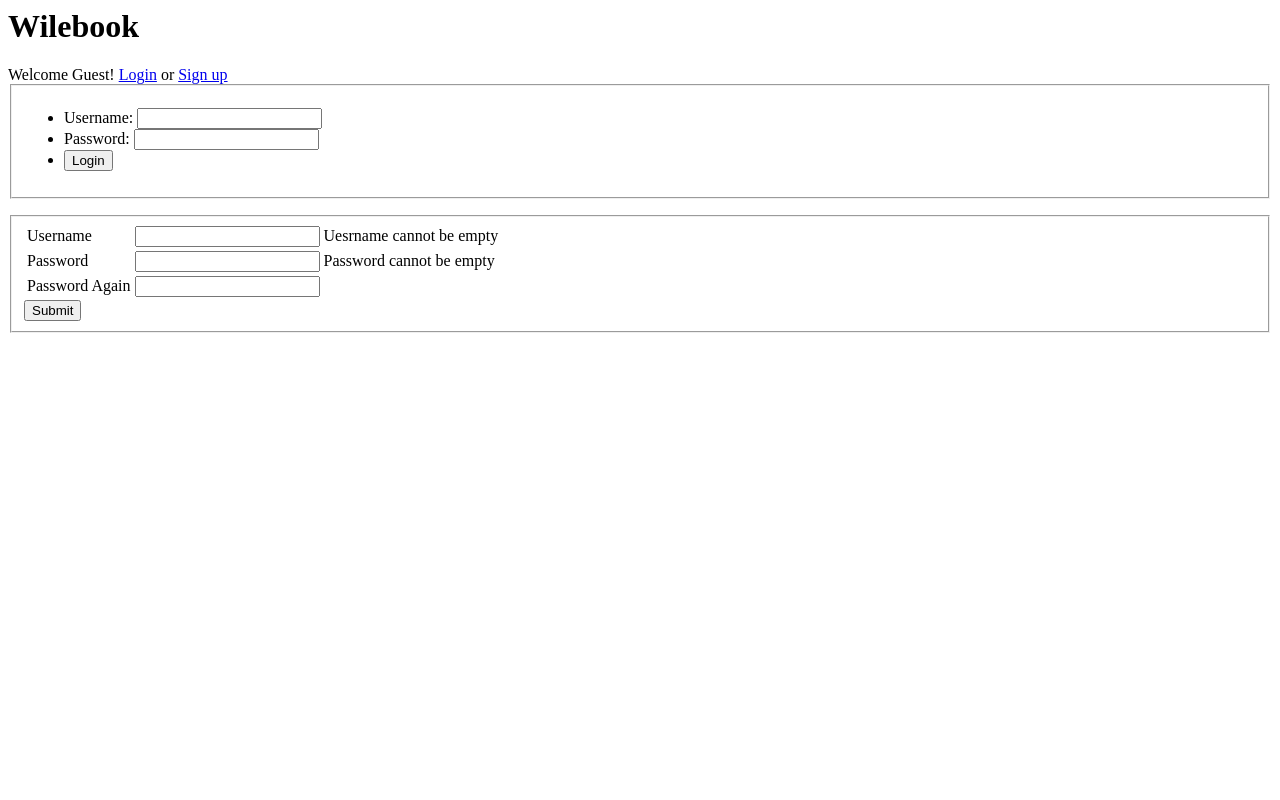
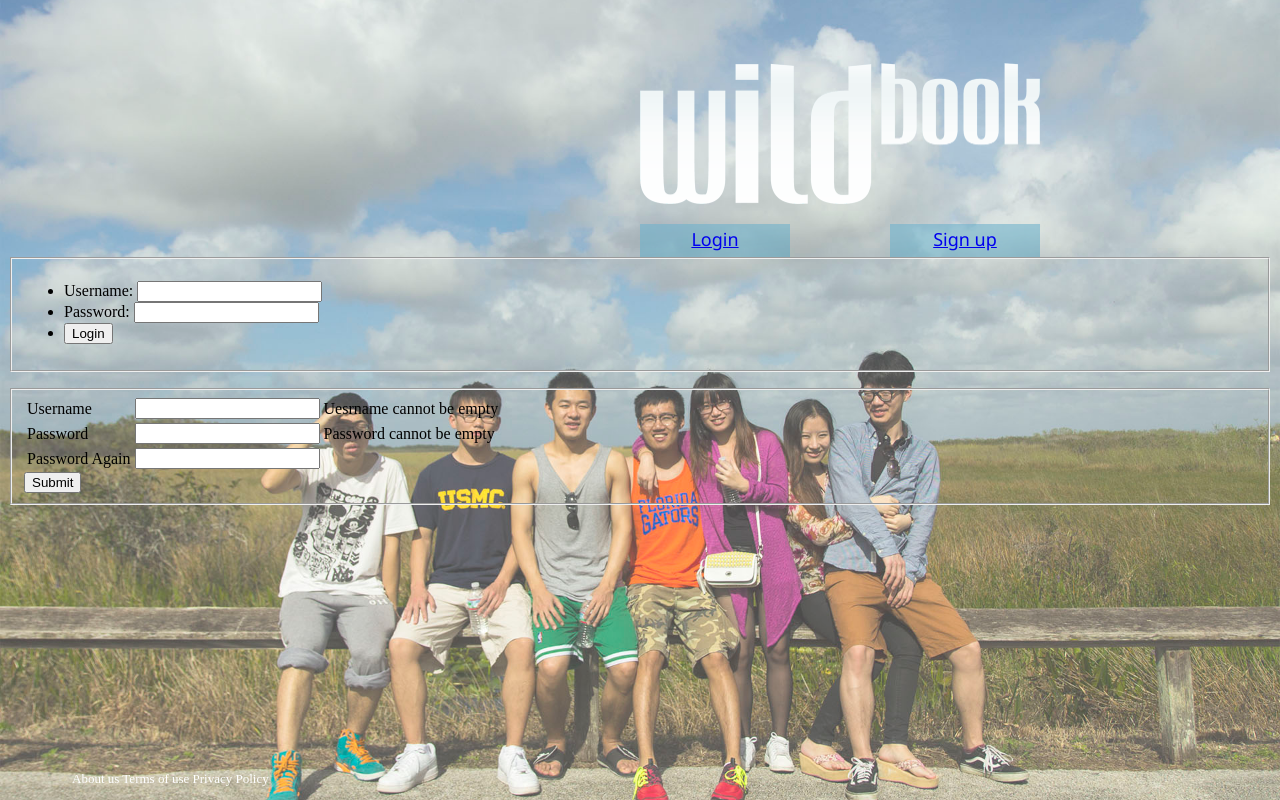
Before and after one commit to Lingcod/dbproject, a PHP site: page / in a window 1280 px wide. Run offline with PHP 8.4, Linux system fonts and the light colour scheme; data that the repository does not hold is empty.

Commit message:
index page

```diff
--- /dev/null
+++ b/index.css
@@ -0,0 +1,72 @@
+
+#title
+{
+	margin-top: 5%;
+
+
+	}
+
+#logo
+{
+	background-image: url(wildbook_logo.png);
+	width: 400px;
+	height: 141px;
+	z-index: 5;
+	margin-left: 50%;
+
+	background-size: 100% 100%;
+	background-repeat: no-repeat;
+	}
+
+#welcome
+{
+	font-family: Segoe, "Segoe UI", "DejaVu Sans", "Trebuchet MS", Verdana, sans-serif;
+	font-size: medium;
+	text-align: center;
+	margin-top: 20px;
+	margin-right: auto;
+	margin-left: 50%;
+	margin-bottom: 0;
+	width: 400px;
+	}
+
+#aboutus
+{
+	padding-left: 5%;
+	padding-right: 5%;
+	position: fixed;
+	bottom: 0;
+	color: #FFFFFF;
+	font-size: small;
+	}
+
+.big_button
+{
+	width: 150px;
+	height: 30px;
+	padding-top: 3px;
+	font-family: Segoe, "Segoe UI", "DejaVu Sans", "Trebuchet MS", Verdana, sans-serif;
+	background-image: url(big_button.png);
+	font-size: large;
+	color: #FFFFFF;
+
+	}
+
+html {
+ background: url(index_background.jpg) no-repeat center center fixed;
+ -webkit-background-size: cover;
+ -moz-background-size: cover;
+ -o-background-size: cover;
+ background-size: cover;
+}
+
+#login
+{	float:left;
+	display:inline
+	}
+
+#signup
+{	float:right;
+	display:inline
+
+	}
--- a/index.php
+++ b/index.php
@@ -9,16 +9,29 @@
 
 <html>
 <head>
+<link type="text/css" rel="stylesheet" href="index.css">
 </head>
 <body>
-    <h1>Wilebook</h1>
-    <div>Welcome Guest!
-    <a href="login">Login</a> or <a href="signup">Sign up</a>
+    <div id="title">
+        <div id="logo">
+        <h1></h1>
+        </div>
+    </div>
 
-<?php
-    require 'login.php';
-    require 'signup.php';
-?>
-</div>
+	<div id="welcome">
+        <div class="big_button" id="login"><a href="login">Login</a></div>
+
+        <div class="big_button" id="signup"><a href="signup">Sign up</a></div>
+    </div>
+
+    <?php
+        require 'login.php';
+        require 'signup.php';
+    ?>
+    </div>
+
+    <div id="aboutus">
+    <p>About us			Terms of use		Privacy Policy</p>
+    </div>
 </body>
 </html>
```
Also changed, not shown: big_button.png (added), index_background.jpg (added), wildbook_logo.png (added).
